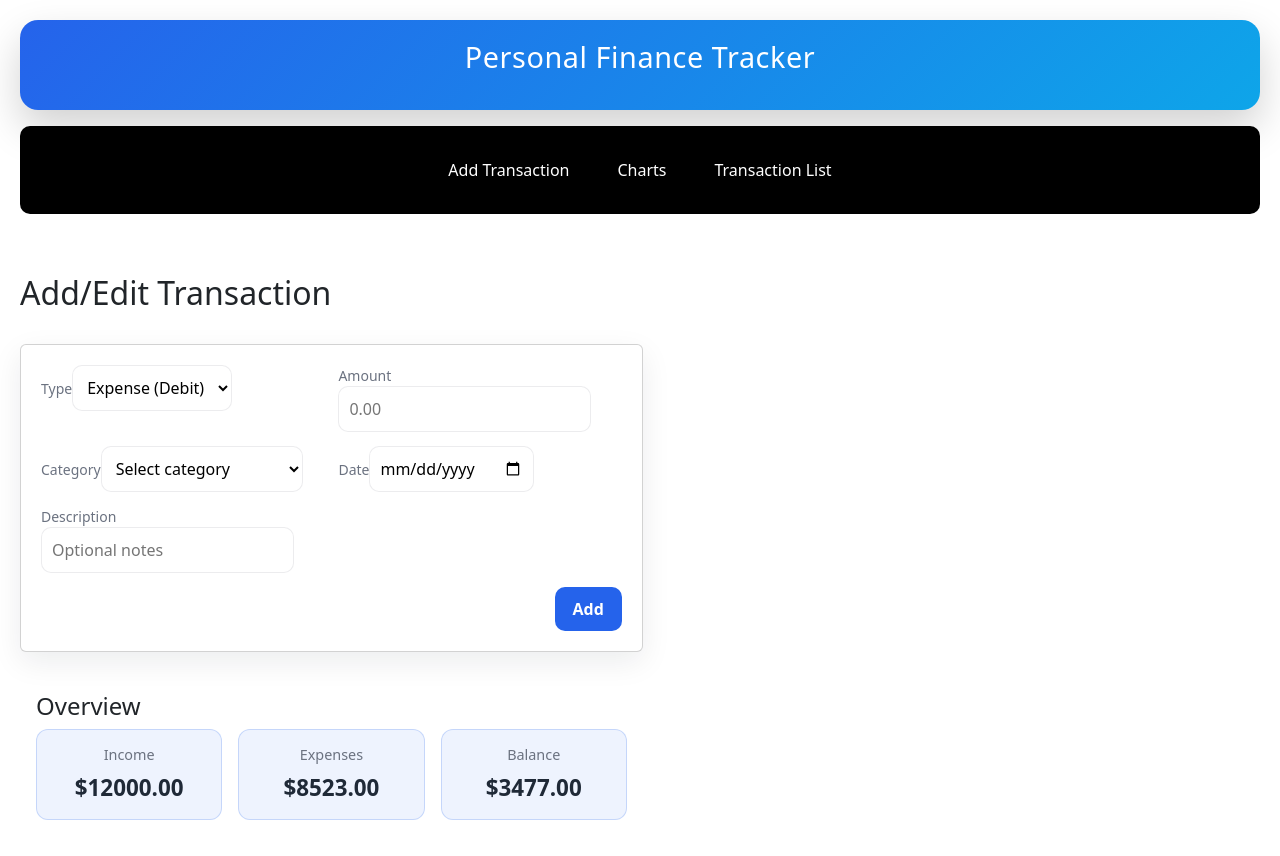
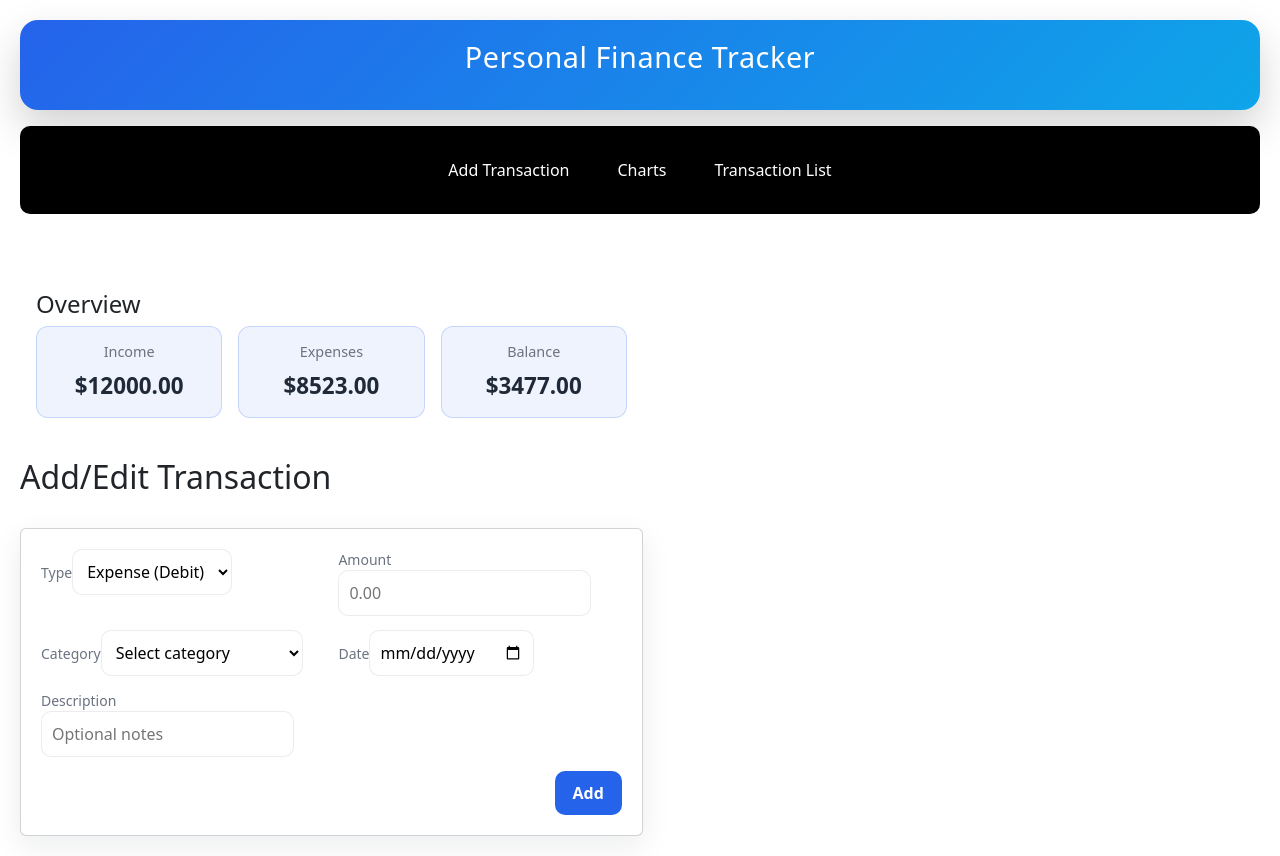
Before and after one commit to AkshayDurugale/ExpenseTracker, a React (Create React App) app: page / in a window 1280 px wide. Built offline with nearby package versions, Linux system fonts and the light colour scheme; data requests are answered from the project's data file; what chartjs-plugin-datalabels would draw is missing.

Commit message:
transaction form

```diff
--- a/src/Pages/TransactionFormPage.jsx
+++ b/src/Pages/TransactionFormPage.jsx
@@ -11,6 +11,7 @@ const TransactionFormPage = ({ transactions, add, update, remove }) => {
       <Header />
       <main className="main">
         <section className="section">
+          <Dashboard transactions={transactions} />
           <h2>Add/Edit Transaction</h2>
           <TransactionForm
             addTransaction={add}
@@ -18,7 +19,6 @@ const TransactionFormPage = ({ transactions, add, update, remove }) => {
             editing={editing}
             setEditing={setEditing}
           />
-          <Dashboard transactions={transactions} />
         </section>
       </main>
     </div>
```
